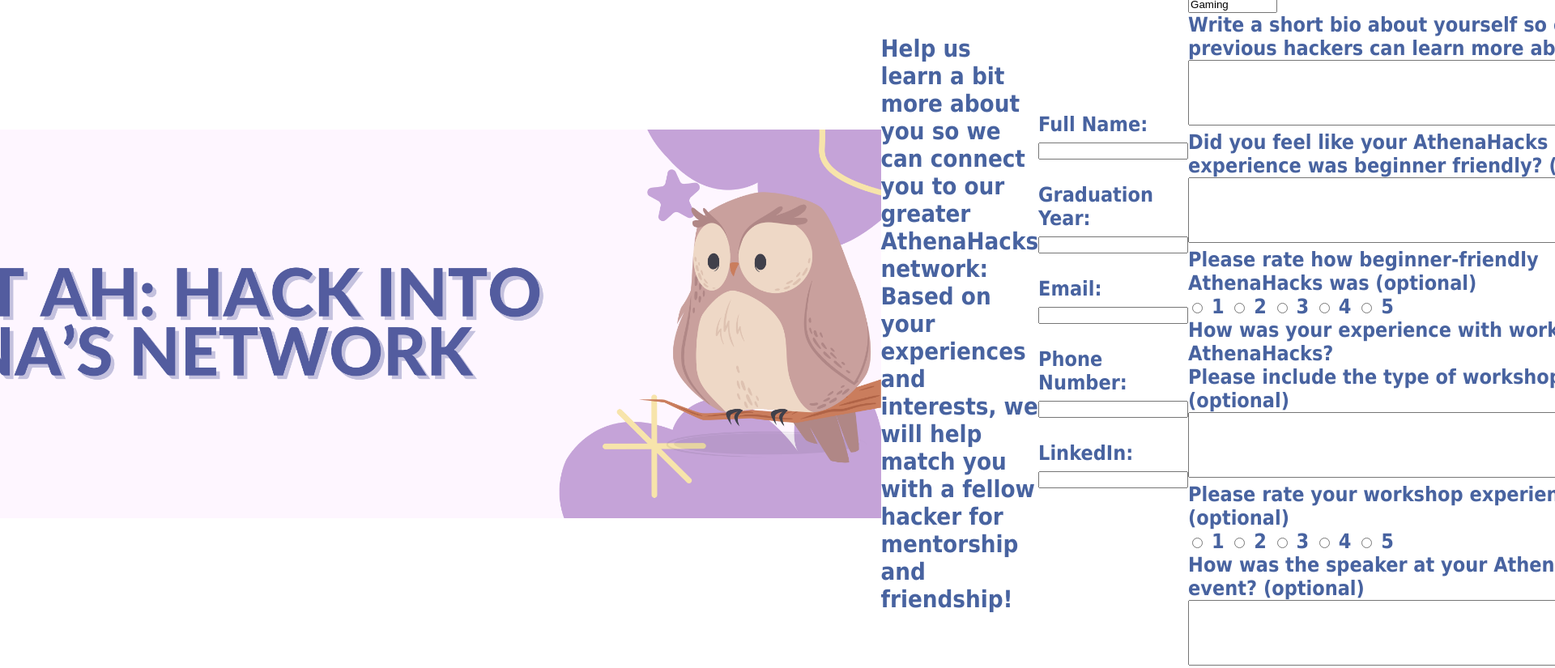
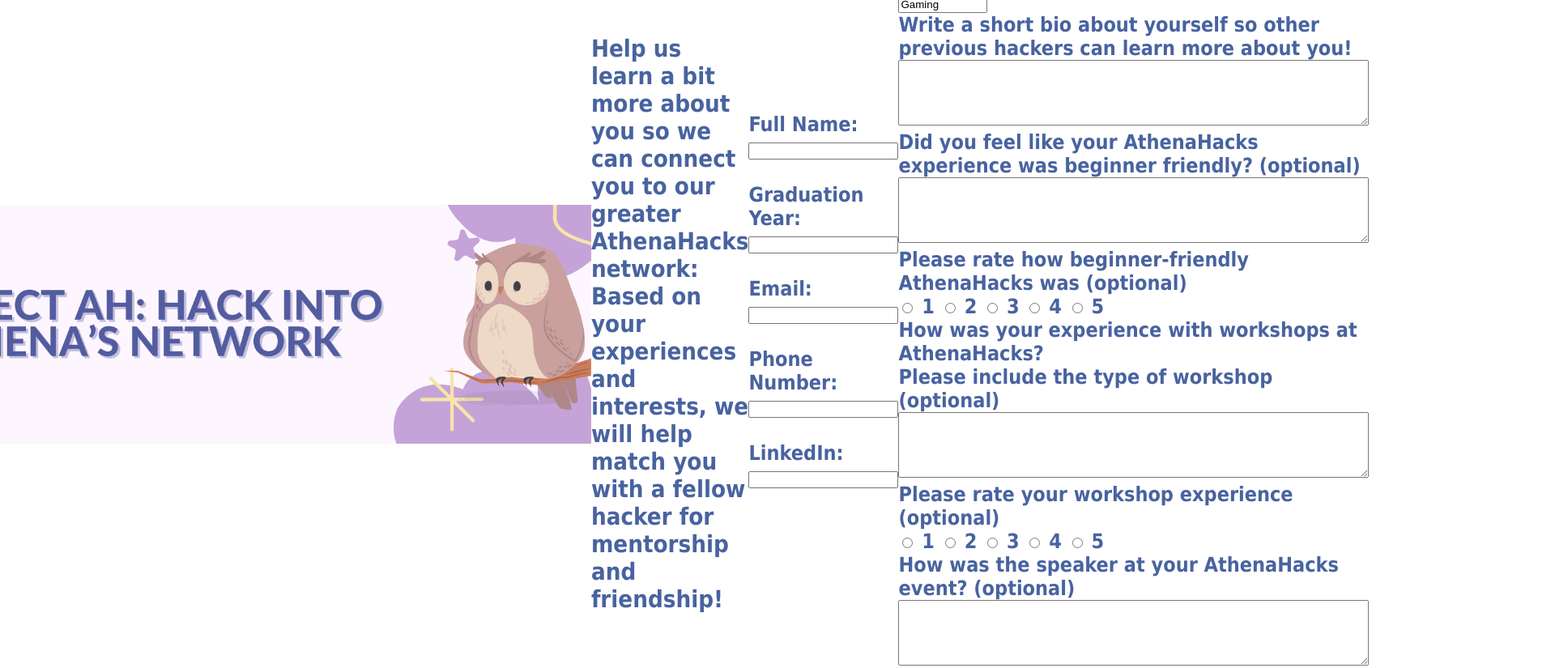
Before and after one commit to ojguo/athenahacks2023, a plain HTML site: page newuserform.html in a window 1280 px wide. Shown: the top 825 px of the page at 81% size, 1920 px wide, since content can reach past the window. Drawn offline with Linux system fonts and the light colour scheme; files that its build step writes are made by us from their sources; files whose address does not match are found by name.

Commit message:
Update newuserform.html

```diff
--- a/newuserform.html
+++ b/newuserform.html
@@ -5,7 +5,7 @@
     <meta name="viewport" content="width=device-width, initial-scale=1.0">
     <link rel="stylesheet" href="src/style.css">
   </head>
-  <img src="banner.png" width="1920" height="480">
+  <img src="banner.png" width="1150" height="295">
   <h3>
     <div id="intro">
       <label for="head"> Help us learn a bit more about you so we can connect you to our greater AthenaHacks network:<br></label>
```
